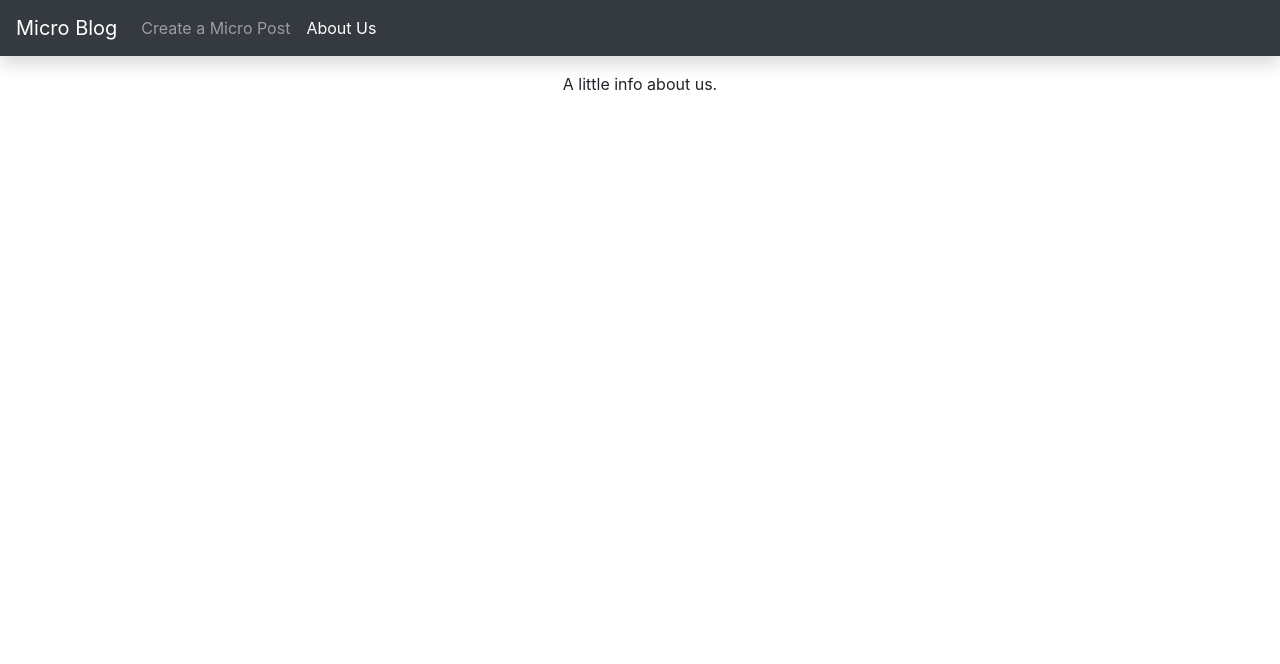
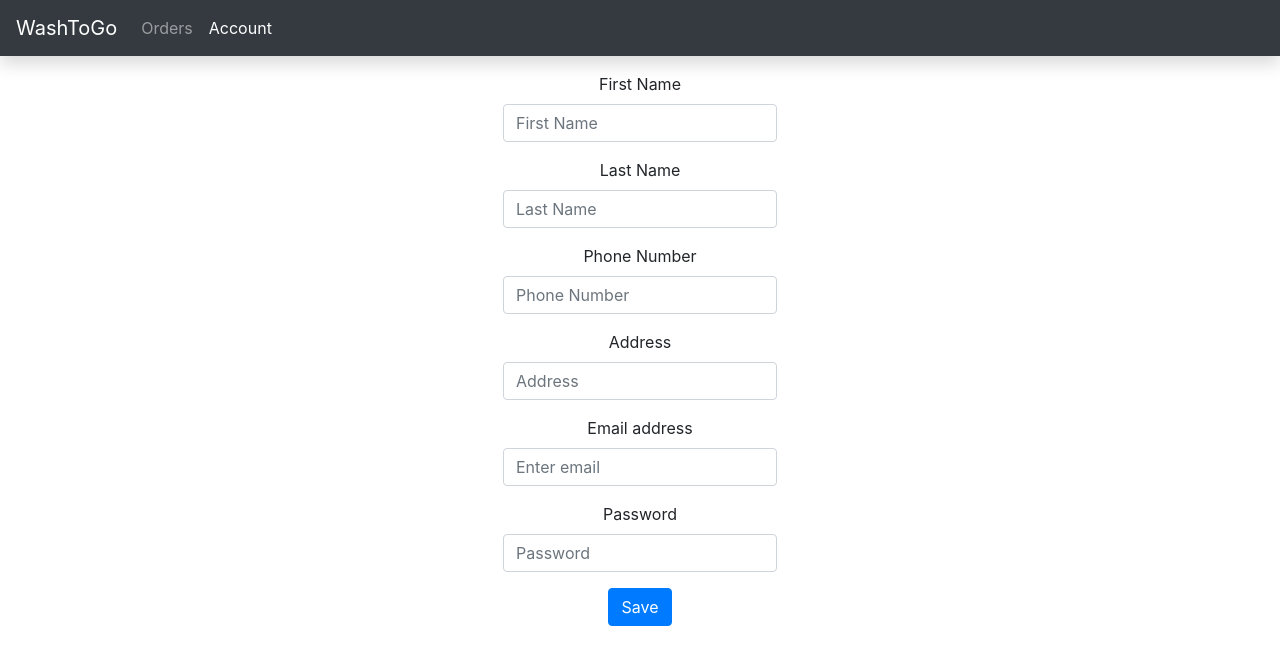
Before and after one commit to b-bista/wash-to-go, a React (Create React App) app in the folder client/: page /about-us in a window 1280 px wide. Shown: the top 664 px of the page. Built offline with nearby package versions, Linux system fonts and the light colour scheme.

Commit message:
Changed up nav bar and added Account credentials

```diff
--- a/client/package.json
+++ b/client/package.json
@@ -4,6 +4,7 @@
   "private": true,
   "dependencies": {
     "react": "^16.10.1",
+    "react-bootstrap": "^1.4.0",
     "react-dom": "^16.10.1",
     "react-router-dom": "^5.1.2",
     "react-scripts": "3.4.3"
--- a/client/src/App.js
+++ b/client/src/App.js
@@ -17,16 +17,16 @@ import './App.css';
 function Navigation(props) {
   return (
     <nav className="navbar navbar-expand-sm navbar-dark bg-dark shadow mb-3">
-      <Link className="navbar-brand" to="/">Micro Blog</Link>
+      <Link className="navbar-brand" to="/">WashToGo</Link>
       <ul className="navbar-nav mr-auto">
         <li className="nav-item">
           <NavLink className="nav-link" exact to="/posts/new">
-            Create a Micro Post
+            Orders
           </NavLink>
         </li>
         <li className="nav-item">
           <NavLink className="nav-link" exact to="/about-us">
-            About Us
+            Account
           </NavLink>
         </li>
       </ul>
--- a/client/src/pages/AboutUsPage.js
+++ b/client/src/pages/AboutUsPage.js
@@ -1,8 +1,50 @@
 import React from 'react';
+import { Form, Button, FormGroup, FormControl, ControlLabel } from "react-bootstrap";
+
+
 
 function AboutUsPage(props) {
   return (
-    <div>A little info about us.</div>
+    <div>
+  <Form class="form-inline">
+        {/* RENDER original credentials */}
+
+  <Form.Group controlId="formBasicfName">
+    <Form.Label>First Name</Form.Label>
+    <Form.Control type="password" placeholder="First Name" />
+  </Form.Group>
+
+  <Form.Group controlId="formBasiclName">
+    <Form.Label>Last Name</Form.Label>
+    <Form.Control type="password" placeholder="Last Name" />
+  </Form.Group>
+
+  <Form.Group controlId="formBasicPhoneNumber">
+    <Form.Label>Phone Number</Form.Label>
+    <Form.Control type="password" placeholder="Phone Number" />
+  </Form.Group>
+
+  <Form.Group controlId="formBasicAddress">
+    <Form.Label>Address</Form.Label>
+    <Form.Control type="password" placeholder="Address" />
+  </Form.Group>
+  <Form.Group controlId="formBasicEmail">
+    <Form.Label>Email address</Form.Label>
+    <Form.Control type="email" placeholder="Enter email" />
+  </Form.Group>
+
+  <Form.Group controlId="formBasicPassword">
+    <Form.Label>Password</Form.Label>
+    <Form.Control type="password" placeholder="Password" />
+  </Form.Group>
+
+
+
+  <Button variant="primary" type="submit">
+    Save
+  </Button>
+</Form>
+    </div>
   );
 }
 
```
Also changed, not shown: 1 other file (tests, documents, lock files or other folders).
